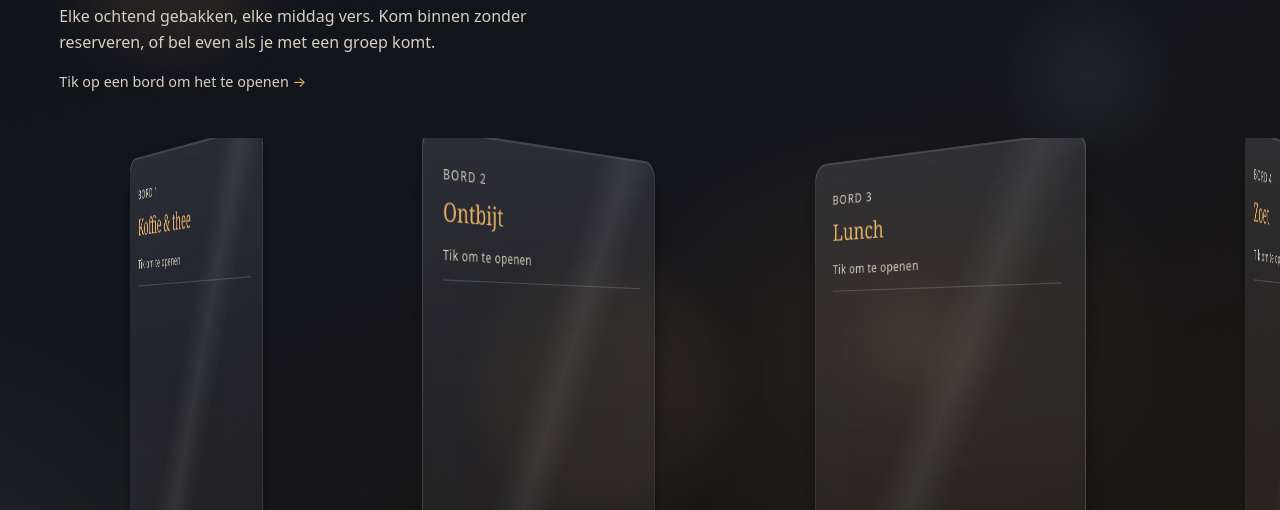
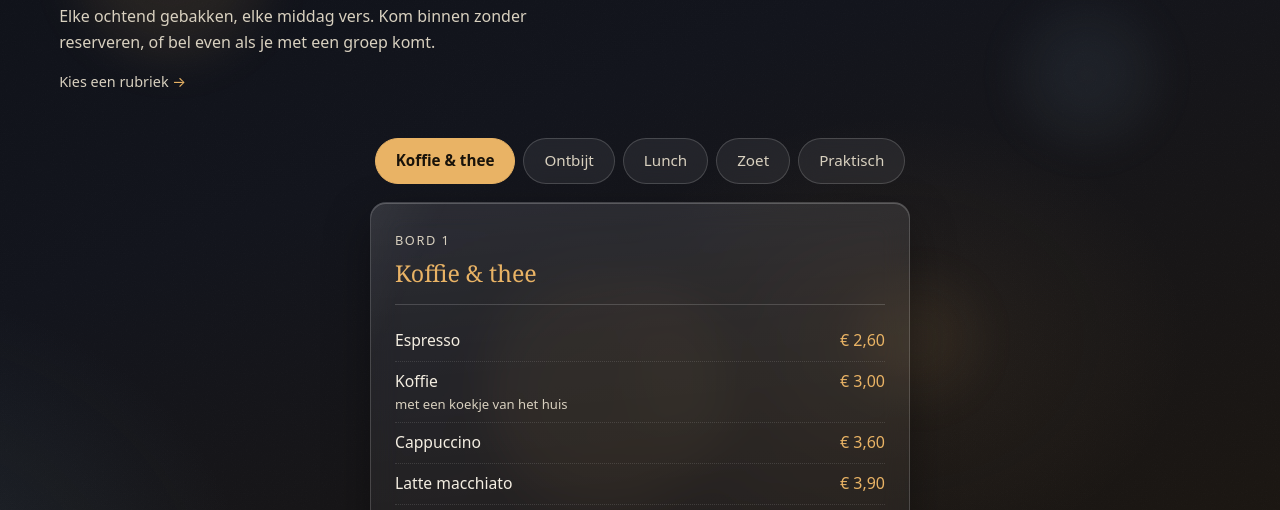
Before and after one commit to timmersdavy/demo-glasmenu, a plain HTML site: page index.html in a window 1280 px wide. Shown: the part 262-772 px from the top of the page. Drawn offline with Linux system fonts and the light colour scheme.

Commit message:
Glasmenu v3: een bord per klik, wegzwaaien en binnenkomen met diepte en glans
Co-Authored-By: Claude Sonnet 5.5 <noreply@anthropic.com>
Claude-Session: https://claude.ai/code/session_01DBLhUSRkYvxNXSd8zxpEwr

```diff
--- a/assets/menu.js
+++ b/assets/menu.js
@@ -1,34 +1,72 @@
-// Borden blijven dicht tot je erop tikt of klikt. Zonder JS staat alles gewoon open en leesbaar.
+// Een glasbord per klik: het oude zwaait weg, het nieuwe komt binnen.
+// Zonder JS (of met "verminder beweging") staan alle borden gewoon onder of naast elkaar.
 (function(){
   if (matchMedia('(prefers-reduced-motion: reduce)').matches) return;
   document.body.classList.add('js');
 
-  function open(paneel){
-    if (paneel.classList.contains('in')) return;
-    paneel.classList.add('in');
-    paneel.setAttribute('aria-expanded', 'true');
+  var rail = document.querySelector('.rail');
+  var borden = Array.prototype.slice.call(document.querySelectorAll('.paneel'));
+  if (!rail || !borden.length) return;
+
+  // Knoppenrij boven het glas
+  var tabs = document.createElement('div');
+  tabs.className = 'tabs';
+  tabs.setAttribute('role', 'tablist');
+  tabs.setAttribute('aria-label', 'Kies een rubriek');
+  var knoppen = borden.map(function(b){
+    var k = document.createElement('button');
+    k.type = 'button';
+    k.setAttribute('role', 'tab');
+    k.setAttribute('aria-controls', b.id);
+    k.setAttribute('aria-selected', 'false');
+    k.textContent = b.querySelector('h2').lastChild.textContent.trim();
+    k.addEventListener('click', function(){ toon(b.id); });
+    tabs.appendChild(k);
+    return k;
+  });
+  rail.parentNode.insertBefore(tabs, rail);
+
+  var huidig = -1;
+  var timers = [];
+
+  function toon(id){
+    var nieuw = borden.findIndex(function(b){ return b.id === id; });
+    if (nieuw < 0 || nieuw === huidig) return;
+
+    timers.forEach(clearTimeout); timers = [];
+    borden.forEach(function(b, i){
+      if (i !== huidig && i !== nieuw) b.classList.remove('actief', 'komt', 'gaat');
+    });
+
+    rail.classList.toggle('achteruit', huidig > -1 && nieuw < huidig);
+
+    if (huidig > -1){
+      var oud = borden[huidig];
+      oud.classList.remove('actief', 'komt');
+      oud.classList.add('gaat');
+      timers.push(setTimeout(function(){ oud.classList.remove('gaat'); }, 600));
+    }
+
+    var b = borden[nieuw];
+    b.classList.remove('gaat');
+    b.classList.add('actief', 'komt');
+    timers.push(setTimeout(function(){ b.classList.remove('komt'); }, 1700));
+
+    knoppen.forEach(function(k, i){ k.setAttribute('aria-selected', i === nieuw ? 'true' : 'false'); });
+    huidig = nieuw;
   }
 
-  document.querySelectorAll('.paneel').forEach(function(paneel){
-    // Het praktische bord (uren, belknop) staat altijd open.
-    if (paneel.id === 'praktisch'){ paneel.classList.add('in'); return; }
-    paneel.setAttribute('role', 'button');
-    paneel.setAttribute('tabindex', '0');
-    paneel.setAttribute('aria-expanded', 'false');
-    paneel.addEventListener('click', function(){ open(paneel); });
-    paneel.addEventListener('keydown', function(e){
-      if (e.key === 'Enter' || e.key === ' '){
+  // Links bovenaan de pagina schakelen ook van bord
+  document.querySelectorAll('nav a').forEach(function(a){
+    a.addEventListener('click', function(e){
+      var id = (a.getAttribute('href') || '').slice(1);
+      if (borden.some(function(b){ return b.id === id; })){
         e.preventDefault();
-        open(paneel);
+        toon(id);
+        rail.scrollIntoView({behavior:'smooth', block:'start'});
       }
     });
   });
 
-  // Een link in het menu (bv. Koffie bovenaan) opent het bord waar je naartoe springt.
-  document.querySelectorAll('nav a').forEach(function(a){
-    a.addEventListener('click', function(){
-      var doel = document.querySelector(a.getAttribute('href'));
-      if (doel && doel.classList.contains('paneel')) open(doel);
-    });
-  });
+  toon(borden[0].id);
 })();
--- a/assets/stijl.css
+++ b/assets/stijl.css
@@ -124,49 +124,67 @@ nav a:hover{color:var(--inkt);background:rgba(255,255,255,.07)}
 }
 .knop:hover{filter:brightness(1.07)}
 
-/* ===== het glas beweegt ===== */
-/* Rail krijgt diepte: de borden staan schuin, als ruiten in een rij. */
-.rail{perspective:1500px;perspective-origin:50% 35%}
-.paneel{transform-style:preserve-3d}
-@media (prefers-reduced-motion:no-preference){
-  /* zacht zweven via 'translate', zodat transform vrij blijft voor het kantelen */
-  .paneel{animation:zweef 9s ease-in-out infinite}
-  .paneel:nth-child(2n){animation-duration:11s;animation-delay:-3s}
-  .paneel:nth-child(3n){animation-duration:13s;animation-delay:-6s}
-  @keyframes zweef{0%,100%{translate:0 0}50%{translate:0 -7px}}
+/* ===== het glas beweegt: een bord per klik ===== */
+.tabs{display:none}
+.js .tabs{display:flex;gap:.5rem;justify-content:center;flex-wrap:wrap;padding:0 1.2rem;position:relative;z-index:2}
+.tabs button{
+  min-height:46px;padding:0 1.25rem;border-radius:999px;cursor:pointer;
+  border:1px solid var(--glas-rand);background:var(--glas);color:var(--inkt-zacht);
+  font:inherit;font-size:.95rem;
+  backdrop-filter:blur(10px);-webkit-backdrop-filter:blur(10px);
+  transition:background .3s ease,color .3s ease,transform .3s ease;
+}
+.tabs button:hover{color:var(--inkt);transform:translateY(-2px)}
+.tabs button[aria-selected="true"]{background:var(--accent);color:#19130a;border-color:var(--accent);font-weight:650}
 
-  /* dicht: schuin gekanteld, wazig, tekst uit. Pas na een tik gaat het open. */
-  .js .paneel:not(#praktisch){
-    cursor:pointer;
-    transform-origin:left center;
-    transform:rotateY(-52deg) translateZ(-90px);
-    transition:transform .95s cubic-bezier(.2,.8,.2,1), box-shadow .6s ease, background .6s ease;
-    box-shadow:0 10px 30px rgba(0,0,0,.4), inset 0 1px 0 rgba(255,255,255,.12);
-  }
-  .js .paneel:not(#praktisch):nth-child(2n){transform-origin:right center;transform:rotateY(52deg) translateZ(-90px)}
-  .js .paneel:not(#praktisch):not(.in):hover{transform:rotateY(-44deg) translateZ(-70px)}
-  .js .paneel:not(#praktisch):nth-child(2n):not(.in):hover{transform:rotateY(44deg) translateZ(-70px)}
-  .js .paneel.in:not(#a):not(#b),.js #praktisch{transform:none}
-  .js .paneel:not(.in) .glas-inhoud{opacity:0;filter:blur(6px);transform:translateY(6px)}
-  .js .glas-inhoud{transition:opacity .7s ease, filter .7s ease, transform .7s ease}
-  /* het scherm 'gaat aan' pas als het glas vlak staat */
-  .js .paneel.in .glas-inhoud{opacity:1;filter:none;transform:none;transition-delay:.55s}
-  .js .paneel.in{box-shadow:0 18px 45px rgba(0,0,0,.35), 0 0 60px rgba(233,179,101,.10), inset 0 1px 0 rgba(255,255,255,.22)}
-  .js .paneel:not(.in):not(#praktisch) h2::after{content:"Tik om te openen";display:block;font-family:var(--tekst);font-size:.82rem;color:var(--inkt-zacht);margin-top:.5rem;letter-spacing:.04em}
-  .js .paneel:not(.in):not(#praktisch):focus-visible{outline:2px solid var(--accent)}
-  /* het open paneel blijft niet meer zweven, zodat je rustig kan lezen */
-  .js .paneel.in{animation:none}
-  .js .item{opacity:1}
+/* Met JS staan alle borden op dezelfde plek; er is er telkens een zichtbaar. */
+.js .rail{
+  display:grid;justify-items:center;overflow:visible;
+  perspective:1600px;perspective-origin:50% 40%;
+  padding:1.6rem 1.2rem 2.4rem;min-height:34rem;
+  --r:1;
 }
+.js .rail.achteruit{--r:-1}
+.js .paneel{grid-area:1/1;flex:none;width:min(540px,100%);display:none;animation:none;scroll-margin:6rem}
+.js .paneel.actief,.js .paneel.gaat{display:block}
+.js .paneel.gaat{pointer-events:none;animation:glasUit .6s cubic-bezier(.5,0,.9,.4) forwards}
+.js .paneel.komt{animation:glasIn 1.1s cubic-bezier(.18,.85,.25,1) both}
+.js .paneel.actief:not(.komt){animation:zweef 9s ease-in-out infinite}
 
-/* ===== mobiel: wand wordt stapel ===== */
+@keyframes glasIn{
+  0%{opacity:0;transform:translateX(calc(var(--r) * 240px)) rotateY(calc(var(--r) * -80deg)) rotateZ(calc(var(--r) * 4deg)) translateZ(-320px)}
+  45%{opacity:1}
+  75%{transform:translateX(calc(var(--r) * -14px)) rotateY(calc(var(--r) * 6deg)) translateZ(10px)}
+  100%{opacity:1;transform:none}
+}
+@keyframes glasUit{
+  to{opacity:0;transform:translateX(calc(var(--r) * -240px)) rotateY(calc(var(--r) * 80deg)) rotateZ(calc(var(--r) * -4deg)) translateZ(-320px)}
+}
+@keyframes zweef{0%,100%{translate:0 0}50%{translate:0 -8px}}
+
+/* glans veegt over het glas als het bord binnenkomt */
+.js .paneel::after{background-size:260% 100%;background-position:100% 0}
+.js .paneel.komt::after{animation:glans 1.4s ease-out .1s both}
+@keyframes glans{from{background-position:100% 0}to{background-position:-30% 0}}
+
+/* de kaart licht op als het glas bijna vlak staat, regel voor regel */
+.js .paneel.actief h2{animation:op .7s ease .45s both}
+.js .paneel.actief .item,.js .paneel.actief .voetje,.js .paneel.actief address,.js .paneel.actief .uren,.js .paneel.actief .knop,.js .paneel.actief .glas-inhoud>p{animation:op .6s ease both}
+.js .glas-inhoud>*:nth-child(1){animation-delay:.6s!important}
+.js .glas-inhoud>*:nth-child(2){animation-delay:.7s!important}
+.js .glas-inhoud>*:nth-child(3){animation-delay:.8s!important}
+.js .glas-inhoud>*:nth-child(4){animation-delay:.9s!important}
+.js .glas-inhoud>*:nth-child(5){animation-delay:1s!important}
+.js .glas-inhoud>*:nth-child(6){animation-delay:1.1s!important}
+.js .glas-inhoud>*:nth-child(7){animation-delay:1.2s!important}
+@keyframes op{from{opacity:0;transform:translateY(10px);filter:blur(5px)}to{opacity:1;transform:none;filter:none}}
+
+/* ===== mobiel: zonder JS wordt de wand een stapel ===== */
 @media (max-width:820px){
   .rail{display:block;overflow:visible;padding:0 1.1rem 1rem}
-  .paneel{margin:0 0 1.4rem}
-  .paneel{animation:none}
-  .rail{perspective:1000px}
-  .js .paneel:not(#praktisch),.js .paneel:not(#praktisch):nth-child(2n){transform-origin:center top;transform:rotateX(-40deg) translateZ(-40px)}
-  .js .paneel.in:not(#a):not(#b),.js #praktisch{transform:none}
+  .paneel{margin:0 0 1.4rem;animation:none}
+  .js .rail{display:grid;min-height:30rem;perspective:1100px}
+  .js .paneel{margin:0}
 }
 
 footer{
--- a/index.html
+++ b/index.html
@@ -61,7 +61,7 @@
     <!-- PAS AAN: naam en intro van de zaak -->
     <h1>De kaart van <em>Helder</em>, vers van vandaag</h1>
     <p>Elke ochtend gebakken, elke middag vers. Kom binnen zonder reserveren, of bel even als je met een groep komt.</p>
-    <p class="hint" aria-hidden="true">Tik op een bord om het te openen</p>
+    <p class="hint" aria-hidden="true">Kies een rubriek</p>
   </section>
 
   <section class="wand" id="menu" aria-label="Menukaart">
```
